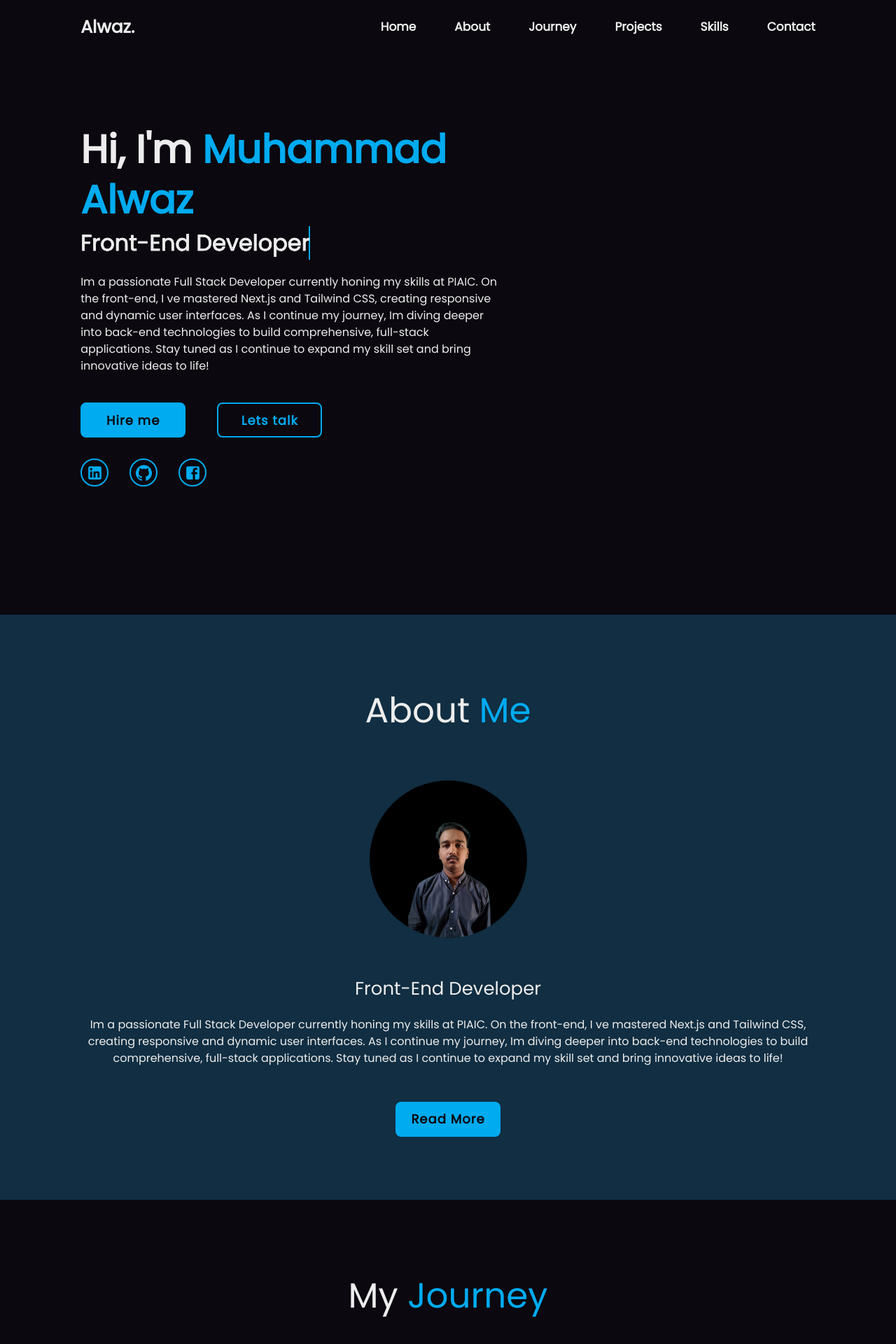
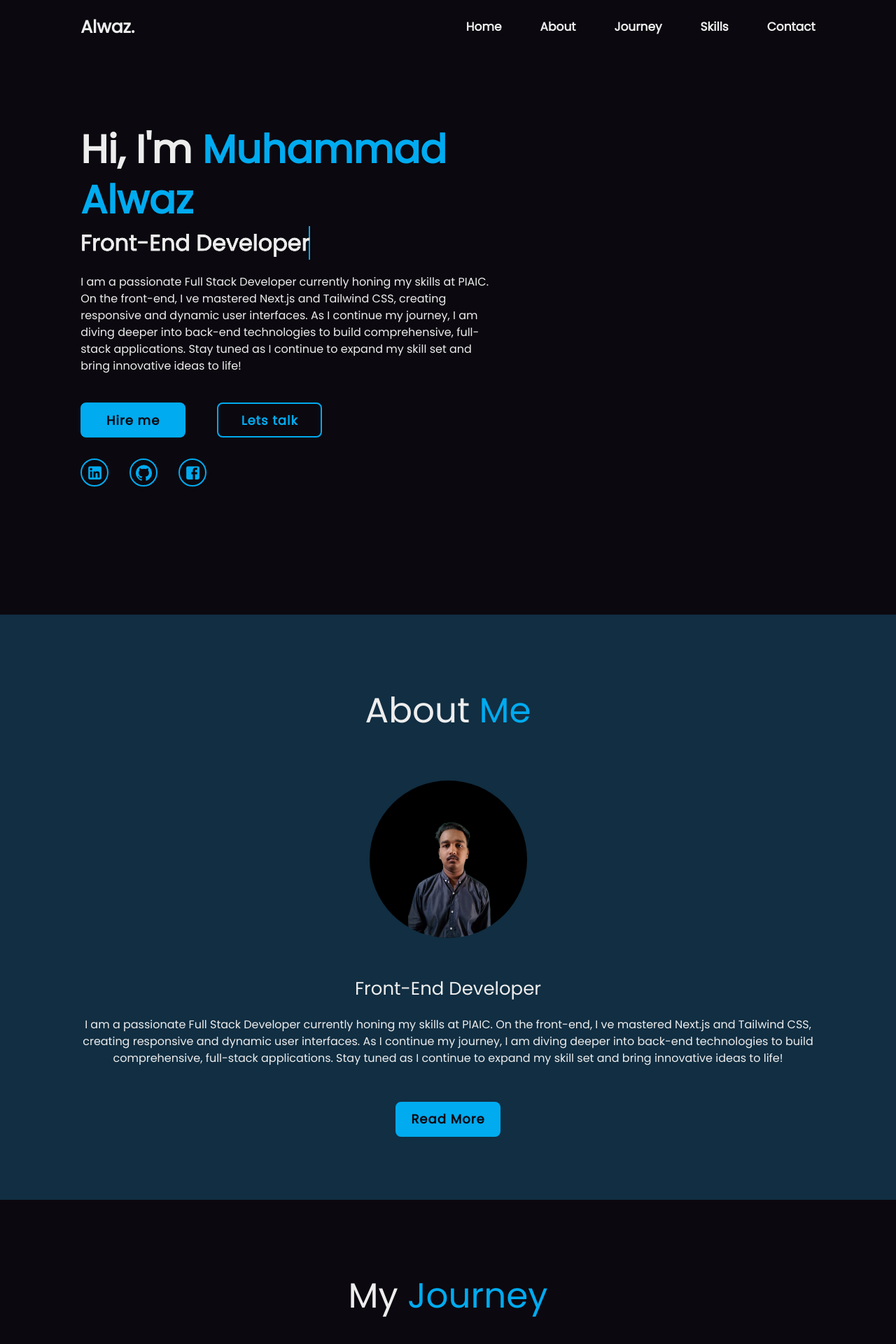
Before and after one commit to Alwaz12/Alwaz-Portfolio-Website, a Next.js app: page / in a window 1280 px wide. Shown: the top 1920 px of the page at 70% size. Built offline with nearby package versions, Linux system fonts and the light colour scheme.

Commit message:
Update page.tsx

```diff
--- a/src/app/page.tsx
+++ b/src/app/page.tsx
@@ -59,13 +59,6 @@ export default function Home() {
               <br />
               <br />
               <br />
-
-              <Link href={"#project"} onClick={closeSidebar}>
-                Project
-              </Link>
-              <br />
-              <br />
-              <br />
               <Link href={"#skills"} onClick={closeSidebar}>
                 Skills
               </Link>
@@ -110,15 +103,6 @@ active:text-[var(--main-color)]"
               <Link
                 className="text-[var(--text-color)] font-bold ml-[3.5rem] transition duration-300 hover:text-[var(--main-color)]
 active:text-[var(--main-color)]"
-                href={"#project"}
-              >
-                Projects
-              </Link>
-            </li>
-            <li>
-              <Link
-                className="text-[var(--text-color)] font-bold ml-[3.5rem] transition duration-300 hover:text-[var(--main-color)]
-active:text-[var(--main-color)]"
                 href={"#skills"}
               >
                 Skills
@@ -148,10 +132,10 @@ active:text-[var(--main-color)]"
             <h3>Front-End Developer</h3>
           </div>
           <p>
-            Im a passionate Full Stack Developer currently honing my skills at
+            I am a passionate Full Stack Developer currently honing my skills at
             PIAIC. On the front-end, I ve mastered Next.js and Tailwind CSS,
             creating responsive and dynamic user interfaces. As I continue my
-            journey, Im diving deeper into back-end technologies to build
+            journey, I am diving deeper into back-end technologies to build
             comprehensive, full-stack applications. Stay tuned as I continue to
             expand my skill set and bring innovative ideas to life!
           </p>
@@ -224,10 +208,10 @@ active:text-[var(--main-color)]"
         <div className="about-content">
           <h2>Front-End Developer</h2>
           <p className="about-para">
-            Im a passionate Full Stack Developer currently honing my skills at
+            I am a passionate Full Stack Developer currently honing my skills at
             PIAIC. On the front-end, I ve mastered Next.js and Tailwind CSS,
             creating responsive and dynamic user interfaces. As I continue my
-            journey, Im diving deeper into back-end technologies to build
+            journey, I am diving deeper into back-end technologies to build
             comprehensive, full-stack applications. Stay tuned as I continue to
             expand my skill set and bring innovative ideas to life!
           </p>
```
